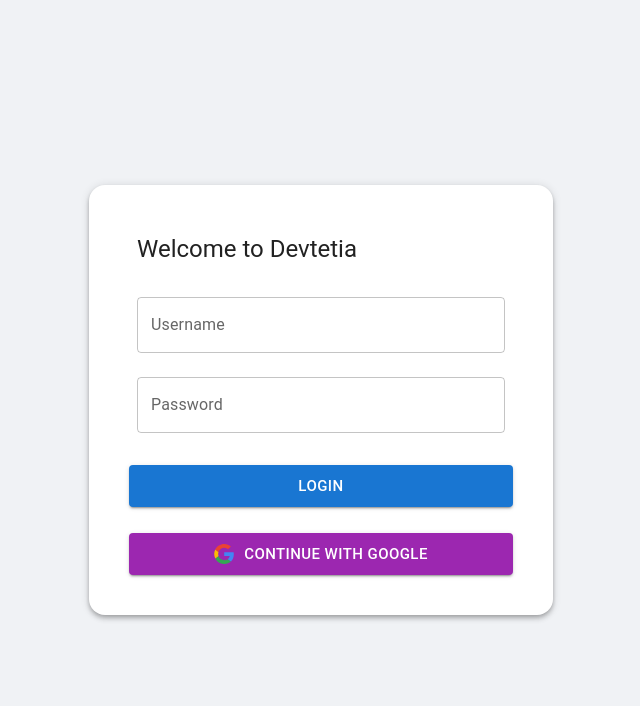
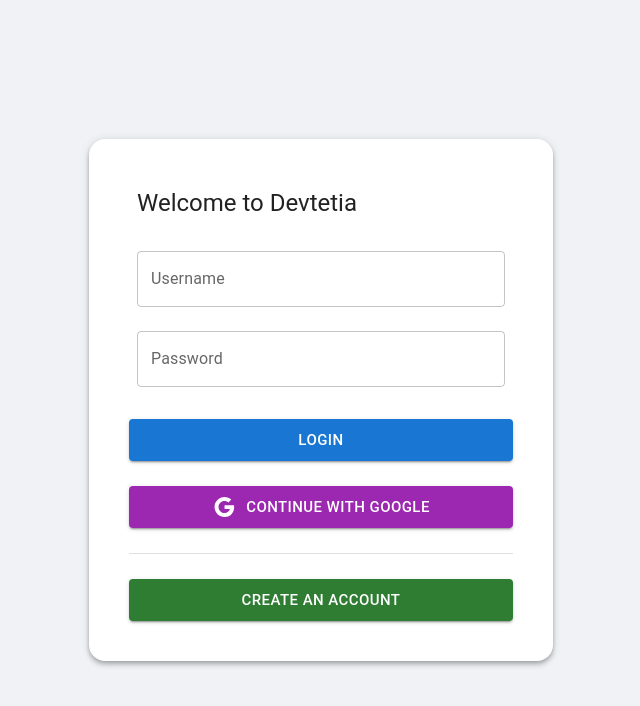
Before and after one commit to devteria/oauth2-integration-identity, a React (Create React App) app in the folder web-app/: page /login in a window 1280 px wide. Shown: the top 706 px of the page, without its empty margins (319-959 px from the left). Built offline with nearby package versions, Linux system fonts and the light colour scheme.

Commit message:
refactor code

```diff
--- a/web-app/src/App.css
+++ b/web-app/src/App.css
@@ -5,38 +5,6 @@
   justify-content: center;
   height: 100vh;
   width: 100vw;
-}
-
-.root h1 {
-  margin-bottom: 1.6rem;
-  font-size: 24px;
-  text-align: center;
-}
-
-.btn-container {
-  display: flex;
-  justify-content: center;
-}
-
-.btn-primary {
-  background-color: #1e293b;
-  color: white;
-  padding: 10px 15px;
-  border: none;
-  border-radius: 4px;
-  cursor: pointer;
-  font-size: 16px;
-  text-align: center;
-  display: inline-block;
-  box-shadow: 0 2px 4px rgba(0, 0, 0, 0.2);
-  transition: background-color 0.3s ease;
-  display: flex;
-  align-items: center;
-  gap: 10px;
-}
-
-.btn-primary:hover {
-  background-color: #334155;
 }
 
 .user-profile {
@@ -48,17 +16,6 @@
   background-color: #f4f4f4;
   background-image: linear-gradient(to bottom right, #f4f4f4, #eaeaea);
   font-family: "Helvetica Neue", Arial, sans-serif;
-}
-
-.card {
-  background: white;
-  border-radius: 15px;
-  box-shadow: 0 4px 20px rgba(0, 0, 0, 0.05);
-  padding: 40px;
-  text-align: center;
-  width: 80%;
-  max-width: 500px;
-  margin: 20px;
 }
 
 .profile-pic {
@@ -81,11 +38,3 @@
   font-size: 16px;
   margin: 5px 0;
 }
-
-.locale {
-  color: #666;
-  font-size: 14px;
-  margin-top: 25px;
-  letter-spacing: 1px;
-  font-family: monospace;
-}
--- a/web-app/src/components/Home.jsx
+++ b/web-app/src/components/Home.jsx
@@ -2,6 +2,7 @@
 import { useNavigate } from "react-router-dom";
 import { getToken } from "../services/localStorageService";
 import Header from "./header/Header";
+import { Box, Card } from "@mui/material";
 
 export default function Home() {
   const navigate = useNavigate();
@@ -29,18 +30,42 @@
     <>
       <Header></Header>
       {userDetails ? (
-        <div className="user-profile">
-          <div className="card">
+        <Box
+          display="flex"
+          flexDirection="column"
+          alignItems="center"
+          justifyContent="center"
+          height="100vh"
+          bgcolor={"#f0f2f5"}
+        >
+          <Card
+            sx={{
+              minWidth: 400,
+              maxWidth: 500,
+              boxShadow: 4,
+              borderRadius: 4,
+              padding: 4,
+            }}
+          >
+            <Box
+              sx={{
+                display: "flex",
+                flexDirection: "column",
+                alignItems: "center",
+                width: "100%", // Ensure content takes full width
+              }}
+            >
               <img
                 src={userDetails.picture}
                 alt={`${userDetails.given_name}'s profile`}
                 className="profile-pic"
               />
-            <p>Welcome</p>
+              <p>Welcome back to Devteria,</p>
               <h1 className="name">{userDetails.name}</h1>
-            <p className="email">{userDetails.email}</p>
-          </div>
-        </div>
+              <p className="email">{userDetails.email}</p>{" "}
+            </Box>
+          </Card>
+        </Box>
       ) : (
         <div>
           <h1>Loading...</h1>
--- a/web-app/src/components/Login.jsx
+++ b/web-app/src/components/Login.jsx
@@ -4,13 +4,19 @@
   Card,
   CardActions,
   CardContent,
+  Divider,
   TextField,
   Typography,
 } from "@mui/material";
+import GoogleIcon from "@mui/icons-material/Google";
 import { OAuthConfig } from "../configurations/configuration";
-import { useState } from "react";
+import { useEffect, useState } from "react";
+import { useNavigate } from "react-router-dom";
+import { getToken } from "../services/localStorageService";
 
 export default function Login() {
+  const navigate = useNavigate();
+
   const handleClick = () => {
     const callbackUrl = OAuthConfig.redirectUri;
     const authUrl = OAuthConfig.authUri;
@@ -24,6 +30,14 @@
 
     window.location.href = targetUrl;
   };
+
+  useEffect(() => {
+    const accessToken = getToken();
+
+    if (accessToken) {
+      navigate("/");
+    }
+  }, [navigate]);
 
   const [username, setUsername] = useState("");
   const [password, setPassword] = useState("");
@@ -47,7 +61,7 @@
       >
         <Card
           sx={{
-            minWidth: 275,
+            minWidth: 250,
             maxWidth: 400,
             boxShadow: 4,
             borderRadius: 4,
@@ -79,7 +93,7 @@
             </Box>
           </CardContent>
           <CardActions>
-            <Box display="flex" flexDirection="column" width="100%" gap="10px">
+            <Box display="flex" flexDirection="column" width="100%" gap="25px">
               <Button
                 type="submit"
                 variant="contained"
@@ -96,37 +110,19 @@
                 size="large"
                 onClick={handleClick}
                 fullWidth
-                sx={{ mt: 2, gap: "10px" }}
+                sx={{ gap: "10px" }}
               >
-                <svg
-                  xmlns="http://www.w3.org/2000/svg"
-                  viewBox="0 0 326667 333333"
-                  shapeRendering="geometricPrecision"
-                  textRendering="geometricPrecision"
-                  imageRendering="optimizeQuality"
-                  fillRule="evenodd"
-                  clipRule="evenodd"
-                  width={20}
-                  height={20}
-                >
-                  <path
-                    d="M326667 170370c0-13704-1112-23704-3518-34074H166667v61851h91851c-1851 15371-11851 38519-34074 54074l-311 2071 49476 38329 3428 342c31481-29074 49630-71852 49630-122593m0 0z"
-                    fill="#4285f4"
-                  />
-                  <path
-                    d="M166667 333333c44999 0 82776-14815 110370-40370l-52593-40742c-14074 9815-32963 16667-57777 16667-44074 0-81481-29073-94816-69258l-1954 166-51447 39815-673 1870c27407 54444 83704 91852 148890 91852z"
-                    fill="#34a853"
-                  />
-                  <path
-                    d="M71851 199630c-3518-10370-5555-21482-5555-32963 0-11482 2036-22593 5370-32963l-93-2209-52091-40455-1704 811C6482 114444 1 139814 1 166666s6482 52221 17777 74814l54074-41851m0 0z"
-                    fill="#fbbc04"
-                  />
-                  <path
-                    d="M166667 64444c31296 0 52406 13519 64444 24816l47037-45926C249260 16482 211666 1 166667 1 101481 1 45185 37408 17777 91852l53889 41853c13520-40185 50927-69260 95001-69260m0 0z"
-                    fill="#ea4335"
-                  />
-                </svg>
+                <GoogleIcon />
                 Continue with Google
+              </Button>
+              <Divider></Divider>
+              <Button
+                type="submit"
+                variant="contained"
+                color="success"
+                size="large"
+              >
+                Create an account
               </Button>
             </Box>
           </CardActions>
```
Lines whose indentation alone changed are shown as unchanged.
